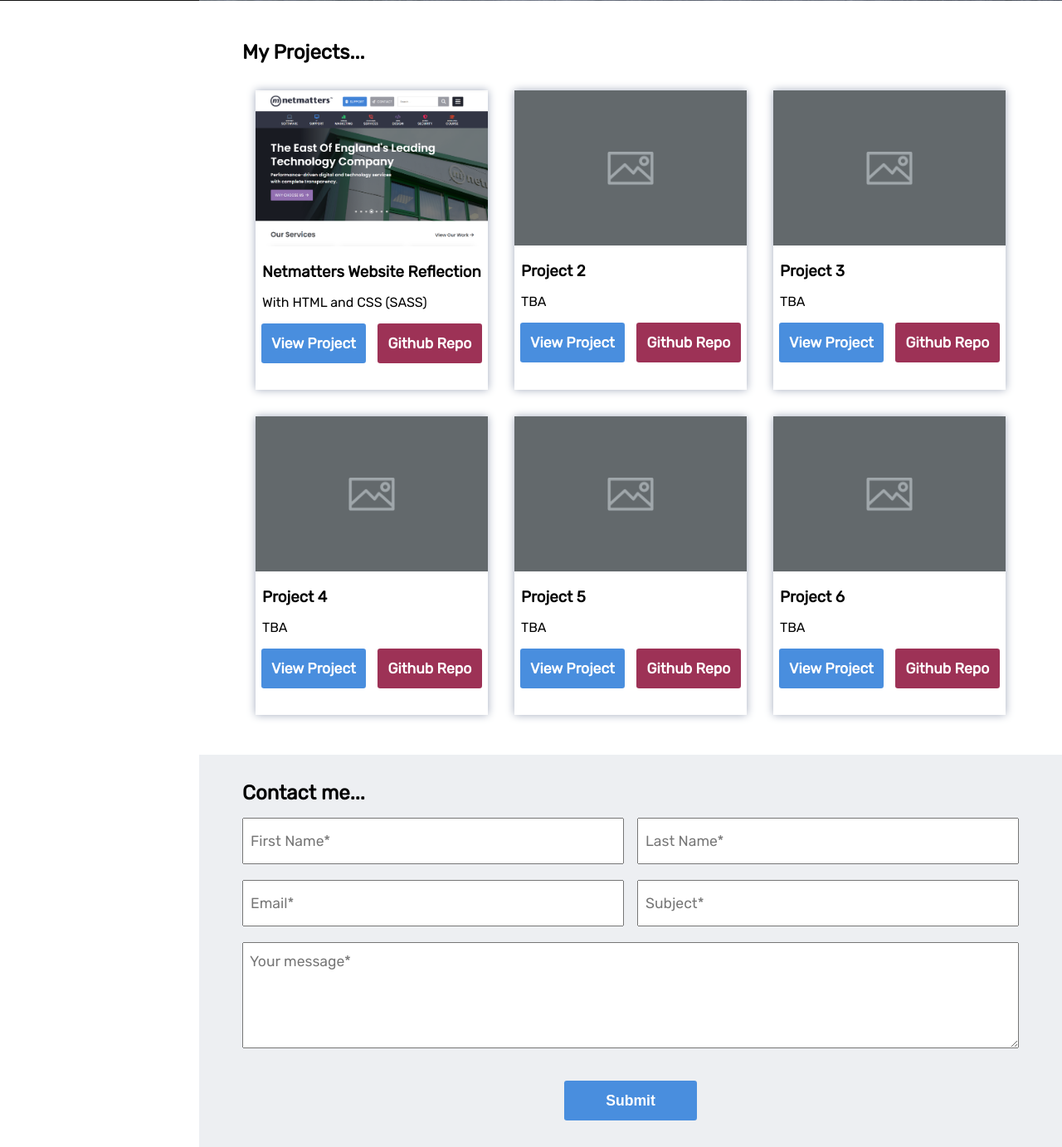
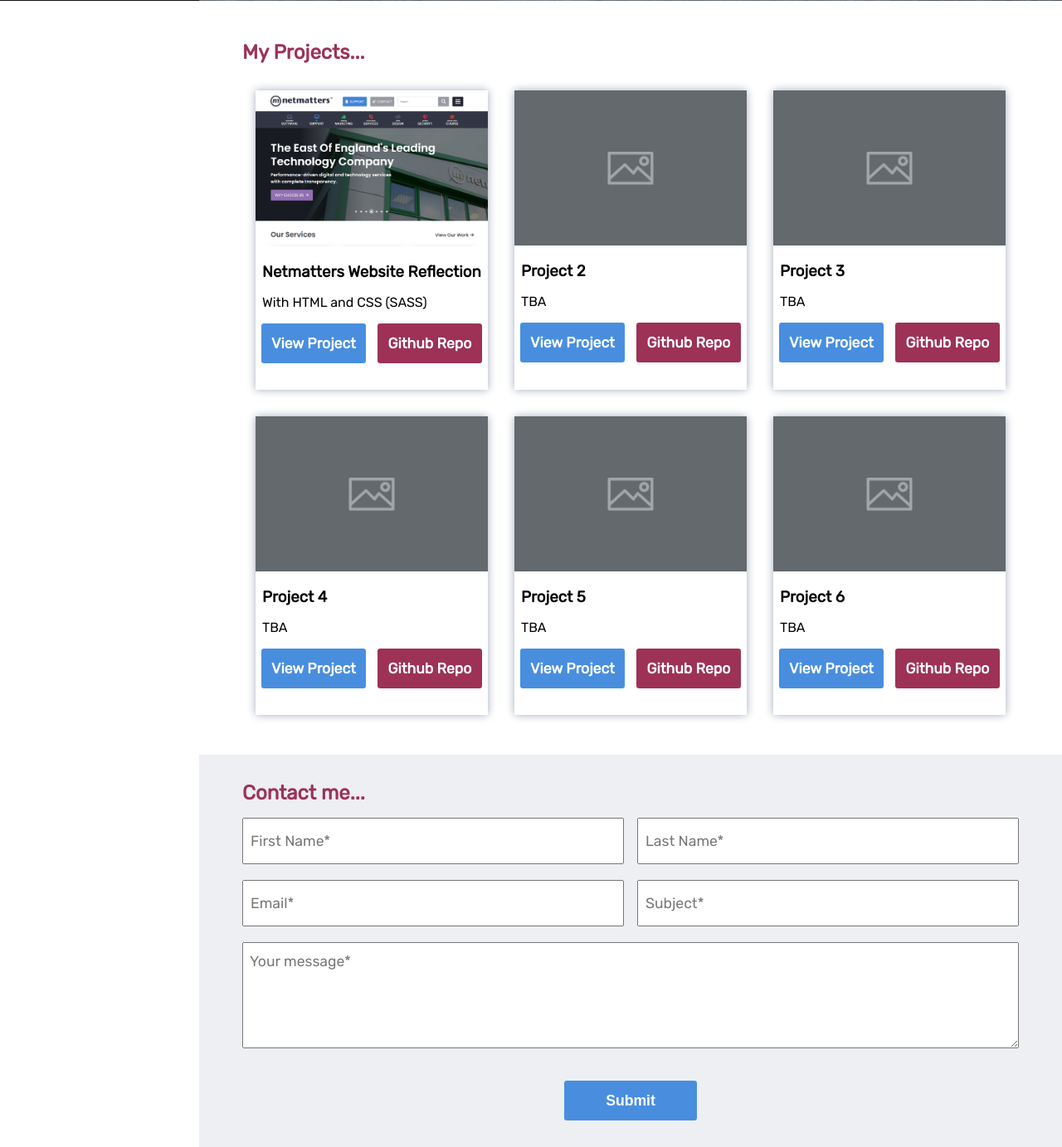
Before and after one commit to marianneporter/mp_portfolio, a PHP site: page / in a window 1280 px wide. Shown: the part 799-2182 px from the top of the page at 83% size. Run offline with PHP 8.4, Linux system fonts and the light colour scheme; style sheets or scripts are compiled from the project's sources.

Commit message:
changed colour on subheadings on home page

```diff
--- a/scss/home/_home.scss
+++ b/scss/home/_home.scss
@@ -5,7 +5,7 @@
 .main {
     h2 {
         margin: 3rem 1rem 2rem 1rem;;
-     //   color: map-get($colors, 'dark-pink');
+        color: map-get($colors, 'dark-pink');
 
         @include lg {
             margin-left: 5%;
```
